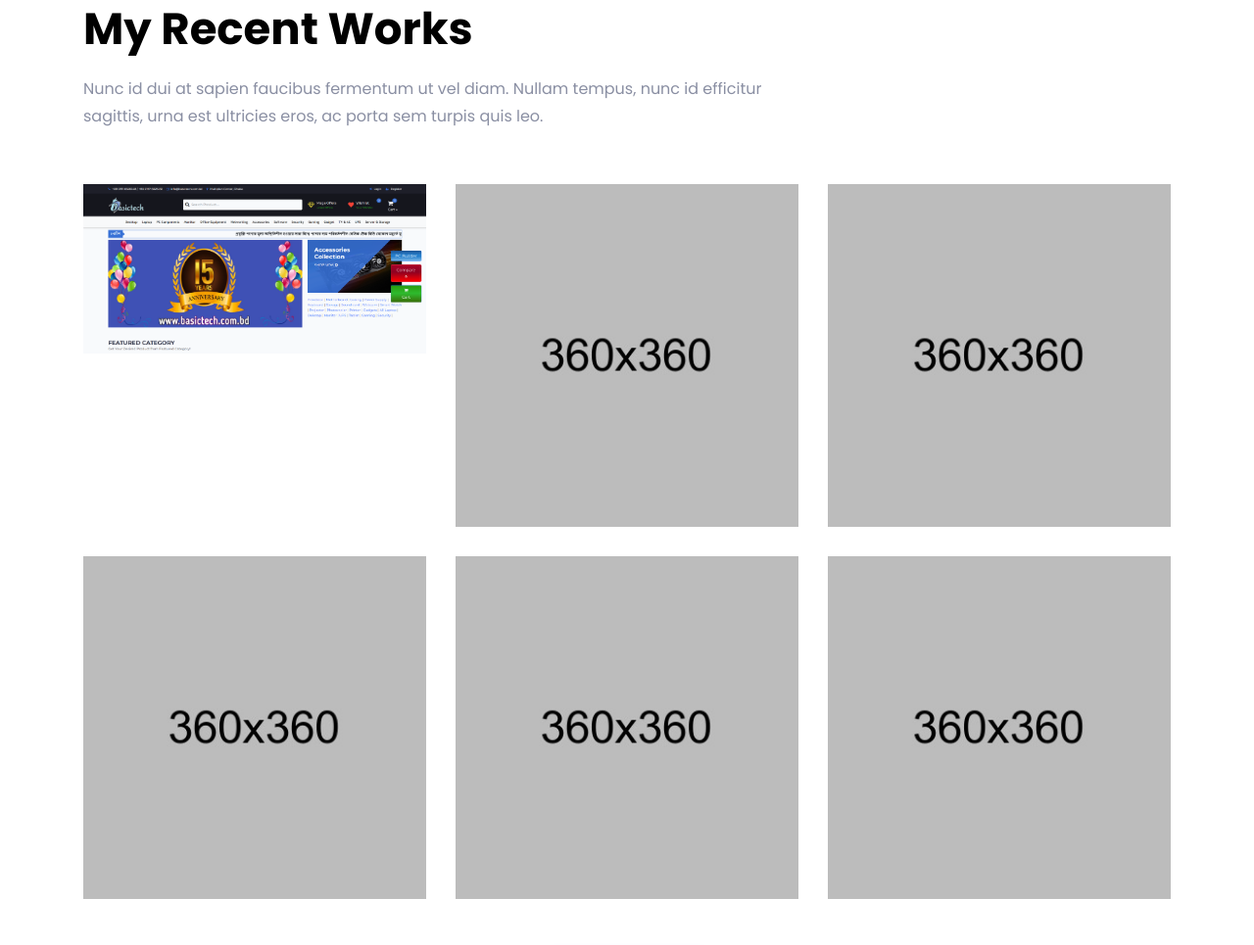
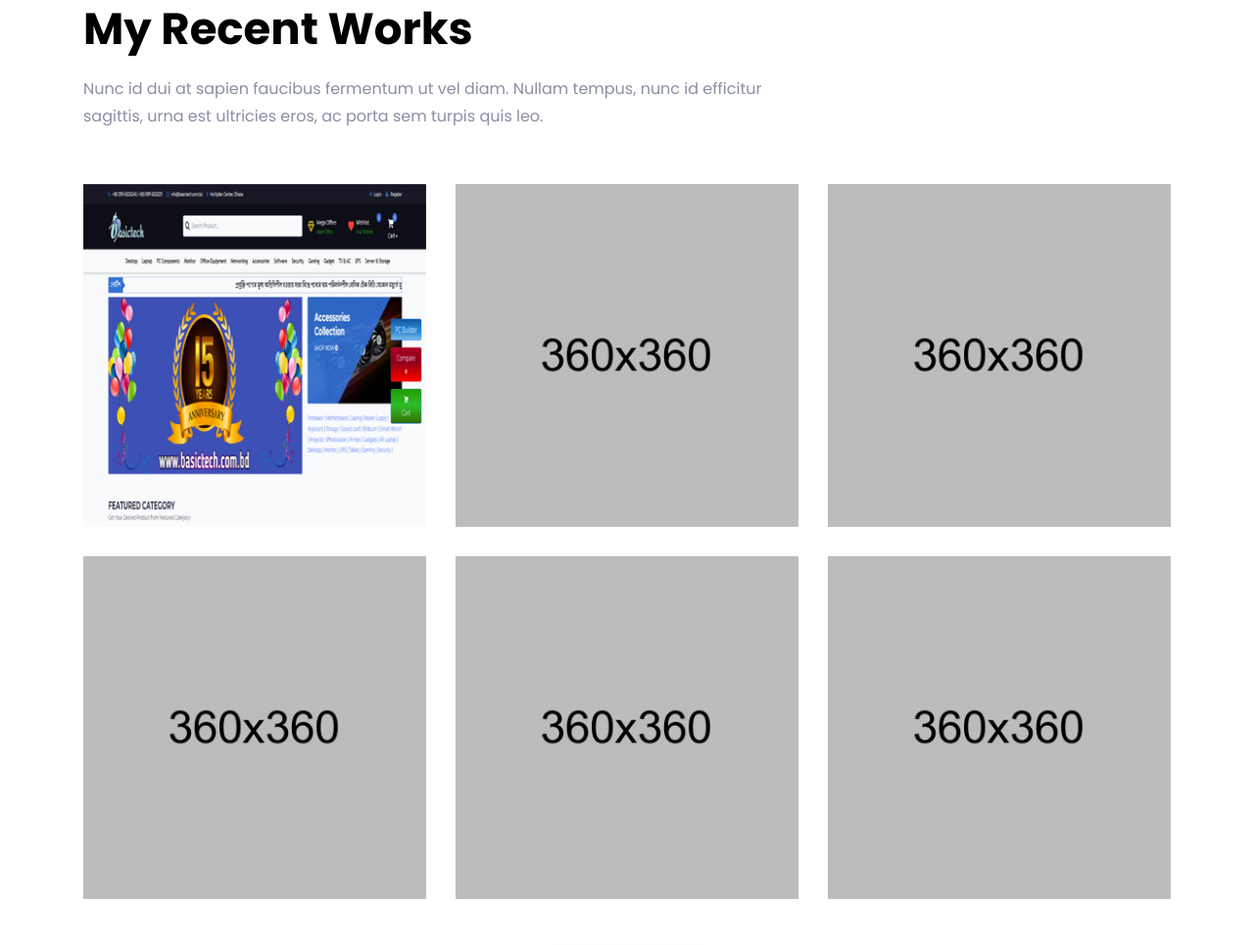
Before and after one commit to ripon-coder/portfolio, a plain HTML site: page index.html in a window 1280 px wide. Shown: the part 3229-4194 px from the top of the page at 98% size. Drawn offline with Linux system fonts and the light colour scheme; files whose address does not match are found by name.

Commit message:
Update index.html
basicupd

```diff
--- a/index.html
+++ b/index.html
@@ -437,7 +437,7 @@
                 <div class="col-lg-4 col-md-6 col-sm-6">
                     <div class="single-work text-center mt-30">
                         <div class="work-image">
-                            <img src="assets/images/work/basictech.png" alt="basictech">
+                            <img src="assets/images/work/basictechSm.png" alt="basictech">
                         </div>
                         <div class="work-overlay">
                             <div class="work-content">
```
